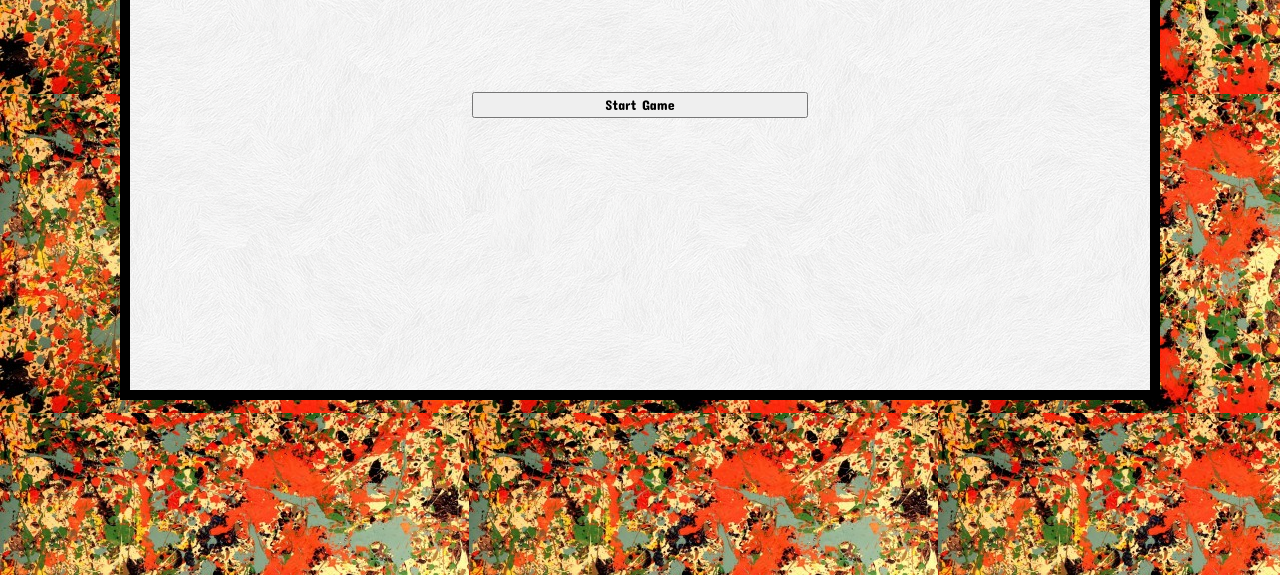
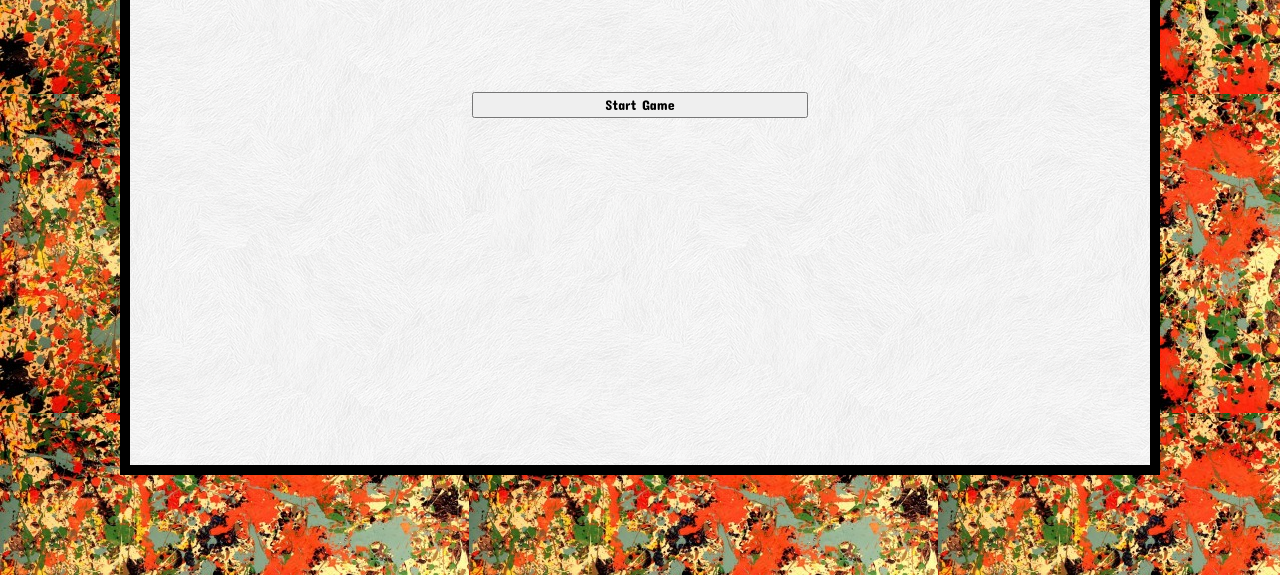
Before and after one commit to christopherbiemer/triviaGame, a plain HTML site: page index.html in a window 1280 px wide. Shown: the part 225-800 px from the top of the page. Drawn offline with nearby package versions, Linux system fonts and the light colour scheme.

Commit message:
heightened Jumbotron to elminate image overlap

```diff
--- a/Assets/style.css
+++ b/Assets/style.css
@@ -9,7 +9,7 @@ body {
 	margin: 0px 120px 0px 120px;
 	font-family: Concert One;
 	border: 10px solid black;
-	height: 625px;
+	height: 700px;
 }
 
 #timer {
```
